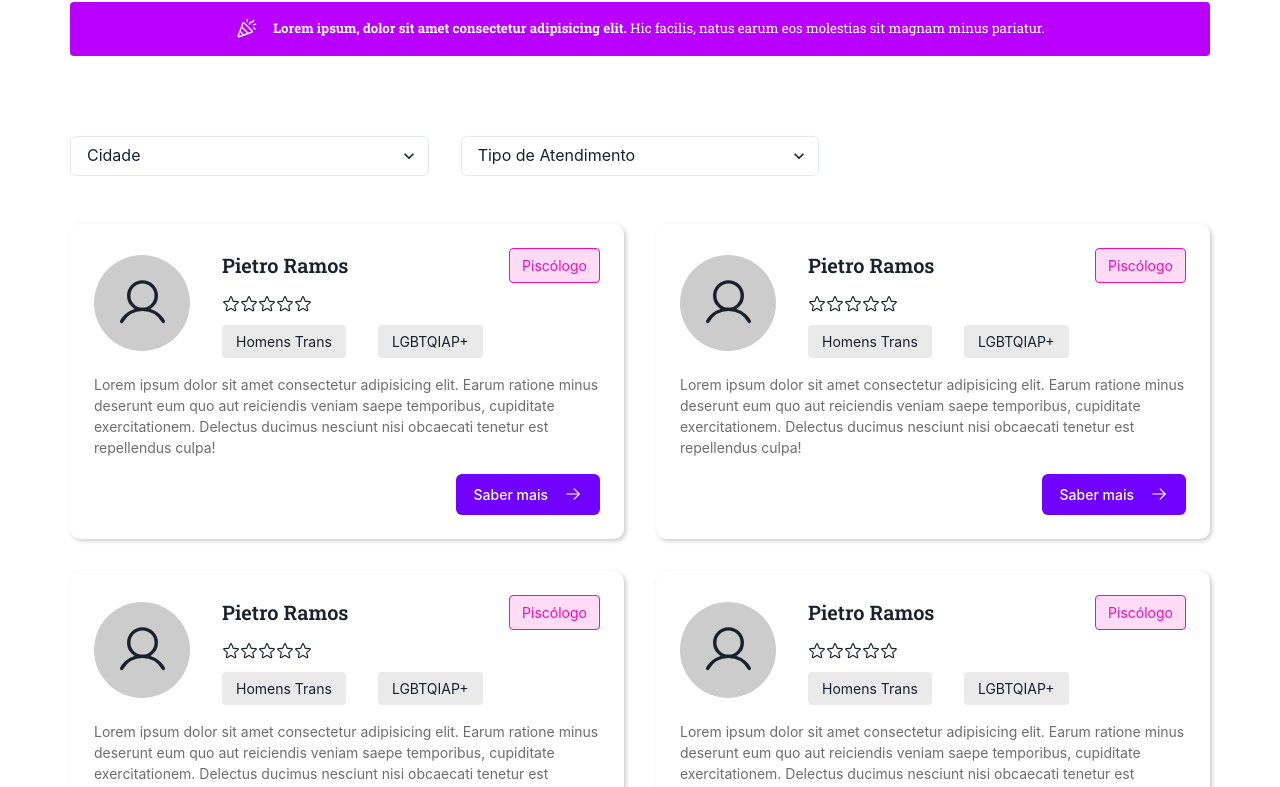
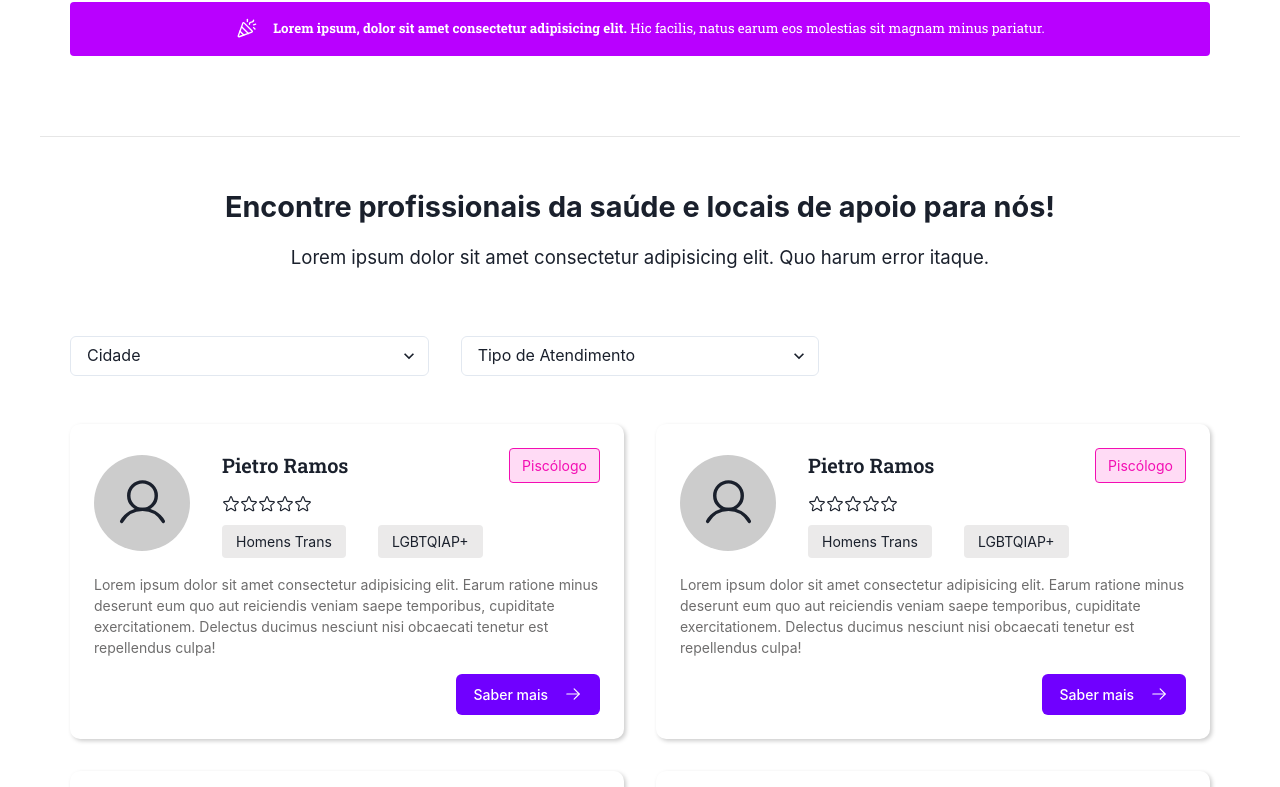
Before and after one commit to ngrpedro/towellcome, a React (Vite) app: page / in a window 1280 px wide. Shown: the part 656-1443 px from the top of the page. Built offline with nearby package versions, Linux system fonts and the light colour scheme.

Commit message:
parters header

```diff
--- a/src/sections/Partners/index.module.sass
+++ b/src/sections/Partners/index.module.sass
@@ -5,6 +5,23 @@
 
     margin-top: 5rem
     margin-bottom: 5rem
+    border-top: 1px solid #e6e6e6
+
+    .header
+        display: flex
+        flex-direction: column
+        align-items: center
+        gap: 1rem
+        padding: 3rem 0
+        margin-bottom: 1rem
+
+        h1
+            font-weight: bold
+            font-size: calc(16px + 1vw)
+
+        span
+            font-weight: normal
+            font-size: calc(16px + .2vw)
 
     .cards
         display: grid
--- a/src/sections/Partners/index.tsx
+++ b/src/sections/Partners/index.tsx
@@ -7,6 +7,13 @@ type Props = {};
 const index = (props: Props) => {
   return (
     <div className={styles.container}>
+      <div className={styles.header}>
+        <h1>Encontre profissionais da saúde e locais de apoio para nós!</h1>
+        <span>
+          Lorem ipsum dolor sit amet consectetur adipisicing elit. Quo harum
+          error itaque.
+        </span>
+      </div>
       <Filters />
 
       <div className={styles.cards}>
```
